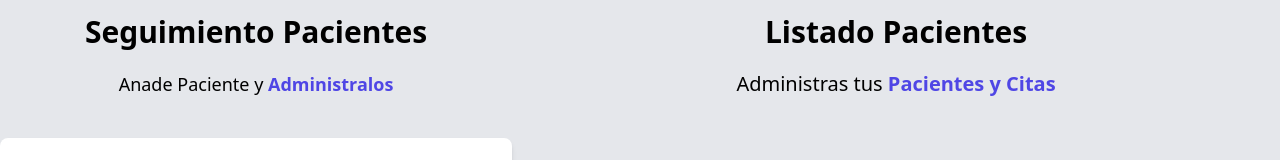
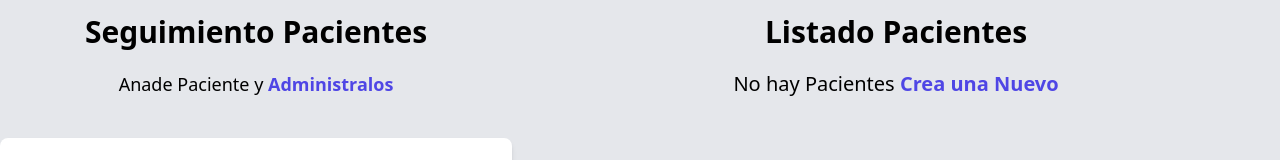
Before and after one commit to antdev1987/pacientes, a React (Vite) app: page / in a window 1280 px wide. Shown: the part 178-338 px from the top of the page. Built offline with nearby package versions, Linux system fonts and the light colour scheme.

Commit message:
77. Mostrar textos de forma condicional en React

```diff
--- a/src/components/ListadoPacientes.jsx
+++ b/src/components/ListadoPacientes.jsx
@@ -1,11 +1,32 @@
 import React from 'react'
 import Paciente from './Paciente'
 
-const ListadoPacientes = ({pacientes}) => {
+const ListadoPacientes = ({ pacientes }) => {
 
-   console.log(pacientes)
+   console.log(pacientes.length)
+
+   console.log(!(pacientes.length))
 
    return (
+
+      <>
+         {/* se renderizara si no hay nada en el array */}
+         {!(pacientes.length) && (
+            <div className='md:w-1/2 lg:w-3/5 md:h-screen overflow-y-scroll'>
+
+               <h2 className='font-black text-3xl text-center'>Listado Pacientes</h2>
+               <p className='text-xl mt-5 mb-10 text-center'>
+                  No hay Pacientes {''}
+                  <span className='text-indigo-600 font-bold'>Crea una Nuevo</span>
+               </p>
+
+
+
+            </div>
+         )}
+
+         {/* se renderizara si hay datos en el array */}
+         {!!pacientes.length && (
             <div className='md:w-1/2 lg:w-3/5 md:h-screen overflow-y-scroll'>
 
                <h2 className='font-black text-3xl text-center'>Listado Pacientes</h2>
@@ -22,6 +43,9 @@
 
 
             </div>
+         )}
+
+      </>
    )
 }
 
```
Lines whose indentation alone changed are shown as unchanged.
